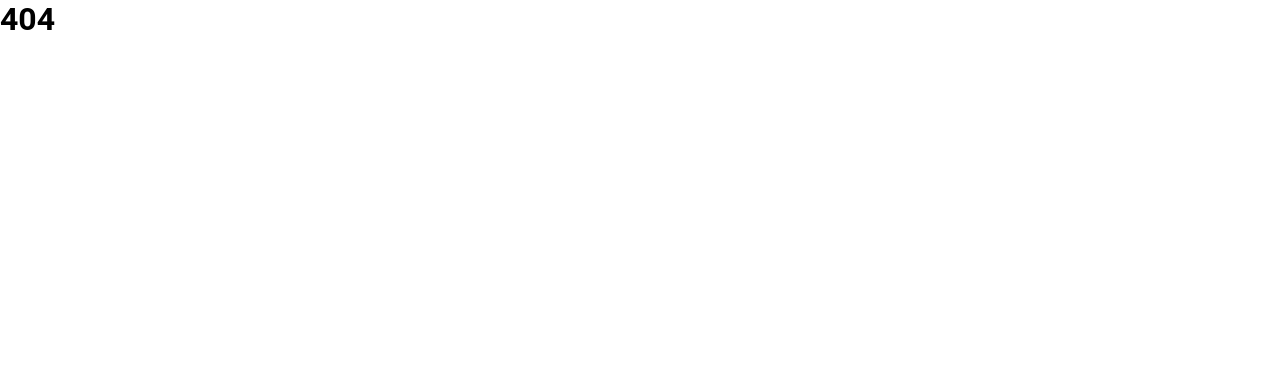
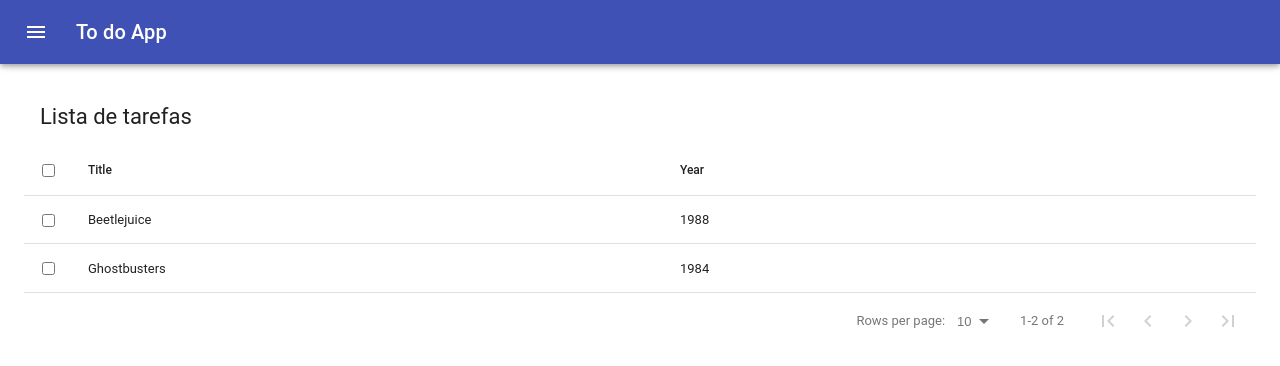
Before and after one commit to RafaelEstevam/to-do-app-lab-v, a React (Create React App) app: page /categories in a window 1280 px wide. Shown: the top 366 px of the page. Built offline with nearby package versions, Linux system fonts and the light colour scheme.

Commit message:
Categories List

```diff
--- a/src/components/header.component.js
+++ b/src/components/header.component.js
@@ -1,5 +1,5 @@
 import react from 'react';
-
+import {useHistory, Link, Redirect} from 'react-router-dom';
 import clsx from 'clsx';
 import { useTheme } from '@material-ui/core/styles';
 import Drawer from '@material-ui/core/Drawer';
@@ -22,6 +22,7 @@ import {HeaderStyle} from '../styles/header';
 
 const Header = ({open, handleDrawerOpen, handleDrawerClose}) => {
 
+  const history = useHistory();
   const classes = HeaderStyle();
   const theme = useTheme();
 
@@ -64,25 +65,25 @@ const Header = ({open, handleDrawerOpen, handleDrawerClose}) => {
       </div>
       <Divider />
       <List>
-        <ListItem button>
+        <ListItem button onClick={() => {history.push("/dashboard")}}>
           <ListItemIcon>
             <InboxIcon />
           </ListItemIcon>
           <ListItemText primary={"Dashboard"} />
         </ListItem>
-        <ListItem button>
+        <ListItem button onClick={() => {history.push("/kanban")}}>
           <ListItemIcon>
             <InboxIcon />
           </ListItemIcon>
           <ListItemText primary={"Kanban"} />
         </ListItem>
-        <ListItem button>
+        <ListItem button onClick={() => {history.push("/tasks")}}>
           <ListItemIcon>
             <InboxIcon />
           </ListItemIcon>
           <ListItemText primary={"Tarefas"} />
         </ListItem>
-        <ListItem button>
+        <ListItem button onClick={() => {history.push("/categories")}}>
           <ListItemIcon>
             <InboxIcon />
           </ListItemIcon>
--- /dev/null
+++ b/src/pages/CategoriesList/index.js
@@ -0,0 +1,43 @@
+import react from 'react';
+
+import DataTable from '../../components/table.component';
+
+const columns = [
+    {
+        name: 'Title',
+        selector: row => row.title,
+    },
+    {
+        name: 'Year',
+        selector: row => row.year,
+    },
+];
+
+const data = [
+    {
+        id: 1,
+        title: 'Beetlejuice',
+        year: '1988',
+    },
+    {
+        id: 2,
+        title: 'Ghostbusters',
+        year: '1984',
+    },
+];
+
+const ListView = () => {
+    return (
+        <>
+            <DataTable
+                columns={columns}
+                data={data}
+                title="Lista de tarefas"
+                pagination
+                selectableRows
+            />
+        </>
+    );
+}
+
+export default ListView;
--- a/src/routes.jsx
+++ b/src/routes.jsx
@@ -6,6 +6,7 @@ import Login from './pages/Login'
 import Kanban from './pages/Kanban'
 import Task from './pages/Task'
 import TaskList from './pages/TaskList'
+import CategoriesList from './pages/CategoriesList'
 import DefaultLayout from './templates/default'
 
 const PrivateRoute = ({ component: Component, ...attrs }) => {
@@ -28,6 +29,7 @@ function Routes() {
       <Route path="/" exact component={Login} />
       <PrivateRoute path="/dashboard" component={Dashboard} />
       <PrivateRoute path="/kanban" component={Kanban} />
+      <PrivateRoute path="/categories" component={CategoriesList} />
       <PrivateRoute path="/tasks/new" component={Task} />
       <PrivateRoute path="/tasks" component={TaskList} />
       <Route path="*" component={() => <h1> 404 </h1>} />
```
